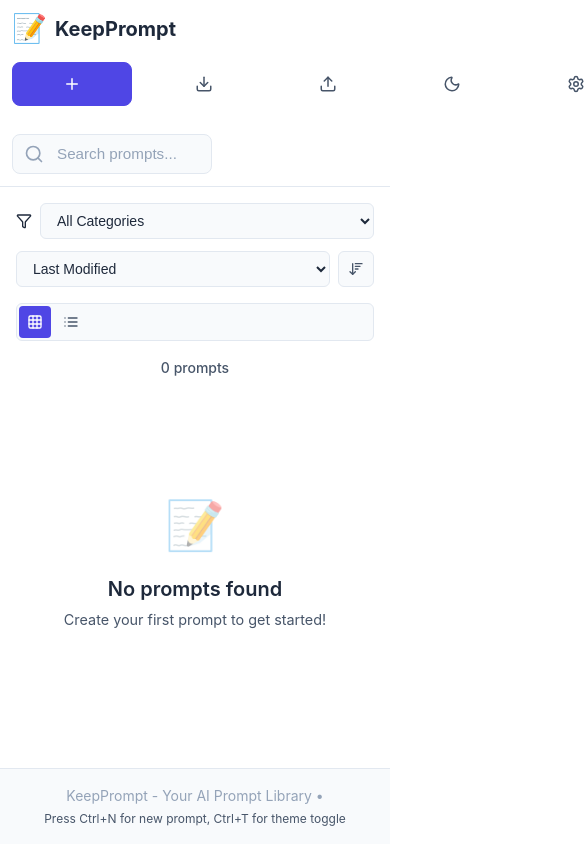
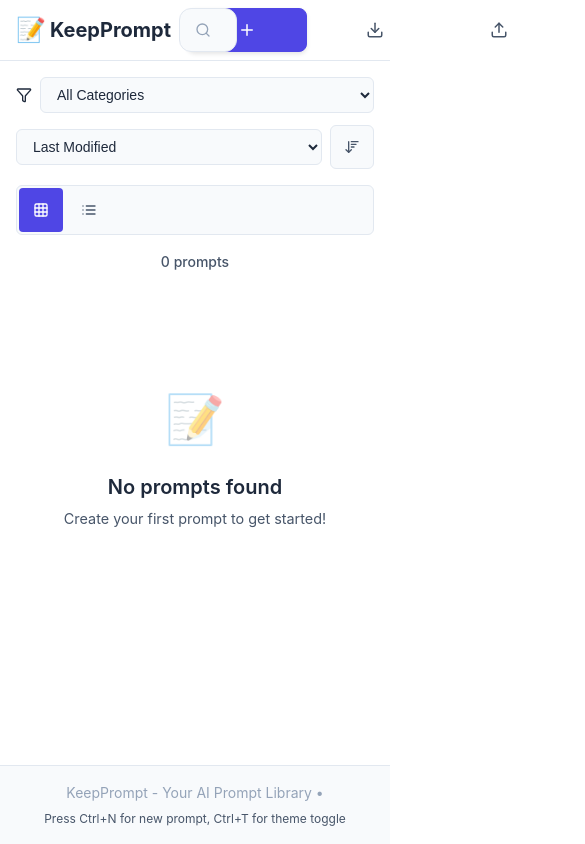
Before and after one commit to mrleonova/keepprompt, a React (Create React App) app: page / in a window 390 px wide. Shown: the top 844 px of the page, 585 px wide, since content can reach past the window. Built offline with nearby package versions, Linux system fonts and the light colour scheme.

Commit message:
Phase 1 & 2: Implement mobile-first CSS architecture and Header component redesign
Co-authored-by: mrleonova <224639377+mrleonova@users.noreply.github.com>

```diff
--- a/src/components/Header.css
+++ b/src/components/Header.css
@@ -1,75 +1,89 @@
+/* Mobile-first header styles */
 .header {
   background: var(--bg-primary);
   border-bottom: 1px solid var(--border-color);
   position: sticky;
   top: 0;
   z-index: 100;
+  /* Optimize for mobile performance */
+  backdrop-filter: blur(8px);
+  -webkit-backdrop-filter: blur(8px);
 }
 
 .header-container {
-  max-width: 1200px;
+  width: 100%;
   margin: 0 auto;
-  padding: 0 1rem;
+  padding: var(--spacing-sm) var(--spacing-md); /* 8px 16px */
   display: flex;
   align-items: center;
   justify-content: space-between;
-  height: 64px;
-  gap: 2rem;
+  min-height: 56px; /* Compact mobile header */
+  gap: var(--spacing-sm);
 }
 
 .header-left {
   flex: 0 0 auto;
 }
 
+/* Mobile-first logo */
 .logo {
-  font-size: 1.5rem;
+  font-size: var(--text-lg); /* 18px on mobile */
   font-weight: 700;
   color: var(--text-primary);
   margin: 0;
   display: flex;
   align-items: center;
-  gap: 0.5rem;
+  gap: var(--spacing-xs);
 }
 
 .logo-icon {
-  font-size: 1.75rem;
+  font-size: var(--text-xl); /* 20px on mobile */
 }
 
+/* Mobile-first search container */
 .header-center {
   flex: 1;
-  max-width: 500px;
+  min-width: 0; /* Allow flex shrinking */
 }
 
 .search-container {
   position: relative;
   width: 100%;
+  max-width: 280px; /* Constrain mobile search width */
 }
 
 .search-icon {
   position: absolute;
-  left: 12px;
+  left: var(--spacing-md);
   top: 50%;
   transform: translateY(-50%);
   color: var(--text-tertiary);
   pointer-events: none;
+  width: 16px;
+  height: 16px;
 }
 
 .search-input {
   width: 100%;
-  height: 40px;
-  padding: 0 16px 0 44px;
+  height: var(--touch-target-min); /* 44px touch target */
+  padding: var(--spacing-sm) var(--spacing-md) var(--spacing-sm) 40px; /* Account for icon */
   border: 1px solid var(--border-color);
-  border-radius: 8px;
+  border-radius: var(--radius-lg); /* More rounded for mobile */
   background: var(--bg-secondary);
   color: var(--text-primary);
-  font-size: 0.95rem;
-  transition: all 0.2s ease;
+  font-size: var(--text-base); /* 16px prevents zoom on iOS */
+  transition: all var(--transition-fast);
+  /* Optimize for mobile keyboards */
+  autocomplete: off;
+  autocapitalize: off;
+  spellcheck: false;
 }
 
 .search-input:focus {
   outline: none;
   border-color: var(--primary-color);
   box-shadow: 0 0 0 3px var(--primary-color-alpha);
+  background: var(--bg-primary);
 }
 
 .search-input::placeholder {
@@ -80,104 +94,176 @@
   flex: 0 0 auto;
   display: flex;
   align-items: center;
-  gap: 0.75rem;
+  gap: var(--spacing-xs); /* Tight spacing on mobile */
 }
 
+/* Mobile-first actions container */
 .header-actions {
   display: flex;
   align-items: center;
-  gap: 0.5rem;
+  gap: var(--spacing-xs); /* 4px tight spacing */
 }
 
+/* Mobile-first button styles */
 .btn {
   display: inline-flex;
   align-items: center;
-  gap: 0.5rem;
-  padding: 0.5rem 1rem;
+  justify-content: center;
+  gap: var(--spacing-xs);
+  min-height: var(--touch-target-min); /* 44px touch target */
+  min-width: var(--touch-target-min);
+  padding: var(--spacing-sm); /* 8px mobile padding */
   border: 1px solid transparent;
-  border-radius: 6px;
-  font-size: 0.875rem;
+  border-radius: var(--radius-lg); /* More rounded for mobile */
+  font-size: var(--text-sm); /* 14px */
   font-weight: 500;
   text-decoration: none;
   cursor: pointer;
-  transition: all 0.2s ease;
+  transition: all var(--transition-fast);
   background: transparent;
+  /* Optimize for touch */
+  touch-action: manipulation;
+  -webkit-user-select: none;
+  user-select: none;
 }
 
 .btn:disabled {
   opacity: 0.5;
   cursor: not-allowed;
+  transform: none !important;
 }
 
+/* Primary button - prominent on mobile */
 .btn-primary {
   background: var(--primary-color);
   color: white;
   border-color: var(--primary-color);
+  padding: var(--spacing-sm) var(--spacing-md); /* More padding for primary */
+  font-weight: 600;
+  box-shadow: var(--shadow-md);
 }
 
 .btn-primary:hover:not(:disabled) {
   background: var(--primary-color-hover);
   border-color: var(--primary-color-hover);
   transform: translateY(-1px);
+  box-shadow: var(--shadow-touch);
 }
 
+/* Ghost buttons - minimal on mobile */
 .btn-ghost {
   color: var(--text-secondary);
-  padding: 0.5rem;
+  padding: var(--spacing-sm);
+  border-radius: var(--radius-md);
 }
 
 .btn-ghost:hover:not(:disabled) {
   background: var(--bg-tertiary);
   color: var(--text-primary);
+  transform: scale(1.05);
 }
 
+/* Mobile-first: hide text by default */
 .btn-text {
-  display: inline;
+  display: none;
 }
 
-@media (max-width: 768px) {
-  .header-container {
-    gap: 1rem;
-    padding: 0 0.75rem;
+/* Progressive enhancement for iPhone standard size */
+@media (min-width: 375px) {
+  .search-container {
+    max-width: 300px;
   }
 
   .logo {
-    font-size: 1.25rem;
+    font-size: var(--text-xl); /* 20px */
+  }
+
+  .logo-icon {
+    font-size: var(--text-2xl); /* 24px */
+  }
+
+  .header-right {
+    gap: var(--spacing-sm); /* Slightly more spacing */
+  }
+}
+
+/* Progressive enhancement for iPhone Plus */
+@media (min-width: 414px) {
+  .search-container {
+    max-width: 320px;
+  }
+
+  .btn-primary .btn-text {
+    display: inline; /* Show "New" text on larger phones */
+  }
+}
+
+/* Progressive enhancement for tablets */
+@media (min-width: 768px) {
+  .header-container {
+    max-width: 768px;
+    padding: var(--spacing-md) var(--spacing-2xl); /* 16px 48px */
+    min-height: 64px; /* Taller header on tablet */
+    gap: var(--spacing-xl); /* More spacing */
+  }
+
+  .logo {
+    font-size: var(--text-2xl); /* 24px */
+  }
+
+  .logo-icon {
+    font-size: var(--text-3xl); /* 30px */
   }
 
   .search-container {
-    max-width: 200px;
+    max-width: 400px;
+  }
+
+  .search-input {
+    font-size: var(--text-sm); /* Smaller text OK on desktop */
   }
 
   .btn-text {
-    display: none;
+    display: inline; /* Show all button text on tablets */
+  }
+
+  .btn {
+    padding: var(--spacing-sm) var(--spacing-md); /* More padding */
   }
 
   .btn-primary {
-    padding: 0.5rem;
+    padding: var(--spacing-sm) var(--spacing-lg);
+  }
+
+  .header-right {
+    gap: var(--spacing-md); /* More spacing between actions */
   }
 
   .header-actions {
-    gap: 0.25rem;
+    gap: var(--spacing-sm); /* More spacing in action group */
   }
 }
 
-@media (max-width: 480px) {
+/* Progressive enhancement for desktop */
+@media (min-width: 1024px) {
   .header-container {
-    flex-wrap: wrap;
-    height: auto;
-    padding: 0.75rem;
+    max-width: 1200px;
+    gap: var(--spacing-2xl); /* Full desktop spacing */
   }
 
-  .header-left,
-  .header-right {
-    flex: 0 0 auto;
+  .logo {
+    font-size: 1.5rem; /* 24px */
   }
 
-  .header-center {
-    flex: 1 1 100%;
-    order: 3;
-    margin-top: 0.75rem;
-    max-width: none;
+  .logo-icon {
+    font-size: 1.75rem; /* 28px */
+  }
+
+  .search-container {
+    max-width: 500px; /* Full desktop width */
+  }
+
+  .header-right {
+    gap: var(--spacing-lg); /* Desktop spacing */
   }
 }
--- a/src/index.css
+++ b/src/index.css
@@ -1,4 +1,4 @@
-/* Global CSS Variables and Styles for KeepPrompt */
+/* Mobile-First CSS Variables and Styles for KeepPrompt */
 
 :root {
   /* Light theme colors */
@@ -37,29 +37,44 @@
   --border-color: #e2e8f0;
   --border-light: #f1f5f9;
 
-  /* Spacing */
-  --spacing-xs: 0.25rem;
-  --spacing-sm: 0.5rem;
-  --spacing-md: 1rem;
-  --spacing-lg: 1.5rem;
-  --spacing-xl: 2rem;
-  --spacing-2xl: 3rem;
+  /* Mobile-First Spacing (optimized for touch) */
+  --spacing-xs: 0.25rem;    /* 4px */
+  --spacing-sm: 0.5rem;     /* 8px */
+  --spacing-md: 1rem;       /* 16px */
+  --spacing-lg: 1.5rem;     /* 24px */
+  --spacing-xl: 2rem;       /* 32px */
+  --spacing-2xl: 3rem;      /* 48px */
 
-  /* Border radius */
+  /* Touch-optimized sizing */
+  --touch-target-min: 44px; /* iOS accessibility guideline */
+  --touch-target-comfort: 48px; /* Comfortable tap target */
+  --touch-spacing: 8px;     /* Minimum spacing between touch targets */
+
+  /* Mobile-first typography scale */
+  --text-xs: 0.75rem;       /* 12px */
+  --text-sm: 0.875rem;      /* 14px */
+  --text-base: 1rem;        /* 16px - minimum mobile font size */
+  --text-lg: 1.125rem;      /* 18px */
+  --text-xl: 1.25rem;       /* 20px */
+  --text-2xl: 1.5rem;       /* 24px */
+  --text-3xl: 1.875rem;     /* 30px */
+
+  /* Border radius (mobile-optimized) */
   --radius-sm: 6px;
   --radius-md: 8px;
   --radius-lg: 12px;
   --radius-xl: 16px;
 
-  /* Shadows */
+  /* Mobile-optimized shadows */
   --shadow-sm: 0 1px 2px 0 rgba(0, 0, 0, 0.05);
-  --shadow-md: 0 4px 6px -1px rgba(0, 0, 0, 0.1), 0 2px 4px -1px rgba(0, 0, 0, 0.06);
-  --shadow-lg: 0 10px 15px -3px rgba(0, 0, 0, 0.1), 0 4px 6px -2px rgba(0, 0, 0, 0.05);
+  --shadow-md: 0 2px 4px 0 rgba(0, 0, 0, 0.1);
+  --shadow-lg: 0 4px 8px 0 rgba(0, 0, 0, 0.12);
+  --shadow-touch: 0 2px 8px 0 rgba(0, 0, 0, 0.15); /* For interactive elements */
 
-  /* Transitions */
-  --transition-fast: 0.15s ease;
-  --transition-normal: 0.2s ease;
-  --transition-slow: 0.3s ease;
+  /* Performance-optimized transitions */
+  --transition-fast: 0.15s ease-out;
+  --transition-normal: 0.2s ease-out;
+  --transition-slow: 0.3s ease-out;
 }
 
 /* Dark theme colors */
@@ -86,14 +101,18 @@
   --error-color-alpha: rgba(239, 68, 68, 0.3);
 }
 
-/* Global reset and base styles */
+/* Mobile-first global reset and base styles */
 * {
   box-sizing: border-box;
 }
 
+/* Mobile-first font sizing and line height */
 html {
-  font-size: 16px;
-  line-height: 1.5;
+  font-size: 16px; /* 16px minimum for mobile accessibility */
+  line-height: 1.6; /* Better mobile reading experience */
+  /* Optimize mobile text rendering */
+  -webkit-text-size-adjust: 100%;
+  text-size-adjust: 100%;
 }
 
 body {
@@ -102,23 +121,27 @@ body {
   font-family: 'Inter', -apple-system, BlinkMacSystemFont, 'Segoe UI', 'Roboto',
               'Oxygen', 'Ubuntu', 'Cantarell', 'Fira Sans', 'Droid Sans',
               'Helvetica Neue', sans-serif;
+  /* Mobile-optimized font rendering */
   -webkit-font-smoothing: antialiased;
   -moz-osx-font-smoothing: grayscale;
   background: var(--bg-primary);
   color: var(--text-primary);
   transition: background-color var(--transition-normal), color var(--transition-normal);
+  /* Prevent horizontal scroll on mobile */
+  overflow-x: hidden;
 }
 
 #root {
   min-height: 100vh;
+  min-height: 100dvh; /* Use dynamic viewport height when available */
   display: flex;
   flex-direction: column;
 }
 
-/* Scrollbar styling */
+/* Mobile-optimized scrollbar styling */
 ::-webkit-scrollbar {
-  width: 8px;
-  height: 8px;
+  width: 4px; /* Thinner scrollbar for mobile */
+  height: 4px;
 }
 
 ::-webkit-scrollbar-track {
@@ -127,11 +150,23 @@ body {
 
 ::-webkit-scrollbar-thumb {
   background: var(--border-color);
-  border-radius: 4px;
+  border-radius: 2px;
 }
 
 ::-webkit-scrollbar-thumb:hover {
   background: var(--text-tertiary);
+}
+
+/* Enhanced scrollbar for larger screens */
+@media (min-width: 768px) {
+  ::-webkit-scrollbar {
+    width: 8px;
+    height: 8px;
+  }
+
+  ::-webkit-scrollbar-thumb {
+    border-radius: 4px;
+  }
 }
 
 /* Firefox scrollbar */
@@ -140,50 +175,79 @@ html {
   scrollbar-color: var(--border-color) var(--bg-secondary);
 }
 
-/* Focus styles */
+/* Mobile-optimized focus and interaction styles */
 *:focus {
   outline: 2px solid var(--primary-color);
   outline-offset: 2px;
+  /* Ensure focus is visible on mobile */
+  z-index: 10;
 }
 
 button:focus,
 input:focus,
 textarea:focus,
-select:focus {
+select:focus,
+[role="button"]:focus {
   outline: 2px solid var(--primary-color);
   outline-offset: 2px;
+  /* Enhanced focus for touch devices */
+  box-shadow: 0 0 0 4px var(--primary-color-alpha);
 }
 
-/* Selection styles */
+/* Touch-friendly selection */
 ::selection {
   background: var(--primary-color-light);
   color: var(--primary-color-dark);
 }
 
-/* Typography */
+/* Mobile-optimized touch targets */
+button,
+[role="button"],
+input[type="button"],
+input[type="submit"],
+.touch-target {
+  min-height: var(--touch-target-min);
+  min-width: var(--touch-target-min);
+  display: inline-flex;
+  align-items: center;
+  justify-content: center;
+  /* Prevent text selection on touch */
+  -webkit-user-select: none;
+  user-select: none;
+  /* Improve touch responsiveness */
+  touch-action: manipulation;
+}
+
+/* Mobile-first typography */
 h1, h2, h3, h4, h5, h6 {
   margin: 0;
   font-weight: 600;
-  line-height: 1.2;
+  line-height: 1.3; /* Tighter line height for mobile */
   color: var(--text-primary);
 }
 
-h1 { font-size: 2.5rem; }
-h2 { font-size: 2rem; }
-h3 { font-size: 1.75rem; }
-h4 { font-size: 1.5rem; }
-h5 { font-size: 1.25rem; }
-h6 { font-size: 1rem; }
+/* Mobile-first heading sizes */
+h1 { font-size: var(--text-2xl); }  /* 24px */
+h2 { font-size: var(--text-xl); }   /* 20px */
+h3 { font-size: var(--text-lg); }   /* 18px */
+h4 { font-size: var(--text-base); } /* 16px */
+h5 { font-size: var(--text-sm); }   /* 14px */
+h6 { font-size: var(--text-sm); }   /* 14px */
 
 p {
   margin: 0 0 1rem 0;
   color: var(--text-primary);
+  font-size: var(--text-base); /* 16px minimum for mobile readability */
 }
 
 a {
   color: var(--primary-color);
   text-decoration: none;
   transition: color var(--transition-fast);
+  /* Larger touch target for links */
+  min-height: var(--touch-target-min);
+  display: inline-flex;
+  align-items: center;
 }
 
 a:hover {
@@ -213,10 +277,11 @@ a:hover {
 .font-medium { font-weight: 500; }
 .font-normal { font-weight: 400; }
 
-.text-sm { font-size: 0.875rem; }
-.text-base { font-size: 1rem; }
-.text-lg { font-size: 1.125rem; }
-.text-xl { font-size: 1.25rem; }
+.text-xs { font-size: var(--text-xs); }
+.text-sm { font-size: var(--text-sm); }
+.text-base { font-size: var(--text-base); }
+.text-lg { font-size: var(--text-lg); }
+.text-xl { font-size: var(--text-xl); }
 
 .opacity-50 { opacity: 0.5; }
 .opacity-75 { opacity: 0.75; }
@@ -247,21 +312,7 @@ a:hover {
 .animate-slideUp { animation: slideUp 0.3s ease-out; }
 .animate-pulse { animation: pulse 2s cubic-bezier(0.4, 0, 0.6, 1) infinite; }
 
-/* Toast/notification styles */
-.toast {
-  position: fixed;
-  top: 1rem;
-  right: 1rem;
-  background: var(--bg-primary);
-  border: 1px solid var(--border-color);
-  border-radius: var(--radius-md);
-  padding: 1rem;
-  box-shadow: var(--shadow-lg);
-  z-index: 1100;
-  animation: slideUp 0.3s ease-out;
-  max-width: 400px;
-}
-
+/* Toast/notification success and error styles */
 .toast.success {
   border-color: var(--success-color);
   background: var(--success-color-light);
@@ -274,13 +325,7 @@ a:hover {
   color: var(--error-color-dark);
 }
 
-/* Layout utilities */
-.container {
-  max-width: 1200px;
-  margin: 0 auto;
-  padding: 0 1rem;
-}
-
+/* Mobile-first layout utilities */
 .flex { display: flex; }
 .flex-col { flex-direction: column; }
 .flex-row { flex-direction: row; }
@@ -292,28 +337,93 @@ a:hover {
 .justify-start { justify-content: flex-start; }
 .justify-end { justify-content: flex-end; }
 
-.gap-1 { gap: 0.25rem; }
-.gap-2 { gap: 0.5rem; }
-.gap-3 { gap: 0.75rem; }
-.gap-4 { gap: 1rem; }
-.gap-6 { gap: 1.5rem; }
-.gap-8 { gap: 2rem; }
+/* Mobile-optimized spacing */
+.gap-1 { gap: var(--spacing-xs); }  /* 4px */
+.gap-2 { gap: var(--spacing-sm); }  /* 8px */
+.gap-3 { gap: var(--spacing-md); }  /* 16px */
+.gap-4 { gap: var(--spacing-lg); }  /* 24px */
+.gap-6 { gap: var(--spacing-xl); }  /* 32px */
+.gap-8 { gap: var(--spacing-2xl); } /* 48px */
 
-/* Responsive utilities */
-@media (max-width: 768px) {
+/* Touch-friendly spacing */
+.touch-spacing { margin: var(--touch-spacing); }
+.touch-target { min-height: var(--touch-target-min); min-width: var(--touch-target-min); }
+.touch-comfortable { min-height: var(--touch-target-comfort); min-width: var(--touch-target-comfort); }
+
+/* Mobile-first responsive utilities and progressive enhancement */
+
+/* Mobile-first container (default mobile styling) */
+.container {
+  width: 100%;
+  margin: 0 auto;
+  padding: 0 var(--spacing-md); /* 16px mobile padding */
+}
+
+/* Progressive enhancement for larger screens */
+@media (min-width: 375px) { /* Standard iPhone size */
+  /* Slightly larger container padding for larger phones */
   .container {
-    padding: 0 0.75rem;
+    padding: 0 var(--spacing-lg); /* 24px */
   }
 
-  h1 { font-size: 2rem; }
-  h2 { font-size: 1.75rem; }
-  h3 { font-size: 1.5rem; }
+  /* Enhanced heading sizes for larger phones */
+  h1 { font-size: var(--text-3xl); } /* 30px */
+  h2 { font-size: var(--text-2xl); } /* 24px */
+}
 
+@media (min-width: 414px) { /* iPhone Plus and similar */
+  .container {
+    padding: 0 var(--spacing-xl); /* 32px */
+  }
+}
+
+@media (min-width: 768px) { /* Tablets and up */
+  .container {
+    max-width: 768px;
+    padding: 0 var(--spacing-2xl); /* 48px */
+  }
+
+  /* Enhanced typography for tablets */
+  h1 { font-size: 2.5rem; }    /* 40px */
+  h2 { font-size: 2rem; }      /* 32px */
+  h3 { font-size: 1.75rem; }   /* 28px */
+  h4 { font-size: 1.5rem; }    /* 24px */
+  h5 { font-size: 1.25rem; }   /* 20px */
+}
+
+@media (min-width: 1024px) { /* Desktop and up */
+  .container {
+    max-width: 1200px;
+  }
+
+  /* Full desktop typography */
+  h1 { font-size: 3rem; }      /* 48px */
+  h2 { font-size: 2.25rem; }   /* 36px */
+  h3 { font-size: 1.875rem; }  /* 30px */
+}
+
+/* Mobile-first toast notifications */
+.toast {
+  position: fixed;
+  top: var(--spacing-md);
+  left: var(--spacing-md);
+  right: var(--spacing-md);
+  background: var(--bg-primary);
+  border: 1px solid var(--border-color);
+  border-radius: var(--radius-md);
+  padding: var(--spacing-md);
+  box-shadow: var(--shadow-touch);
+  z-index: 1100;
+  animation: slideUp 0.3s ease-out;
+}
+
+/* Enhanced toast for larger screens */
+@media (min-width: 768px) {
   .toast {
-    top: 0.5rem;
-    right: 0.5rem;
-    left: 0.5rem;
-    max-width: none;
+    top: var(--spacing-lg);
+    right: var(--spacing-lg);
+    left: auto;
+    max-width: 400px;
   }
 }
 
```
